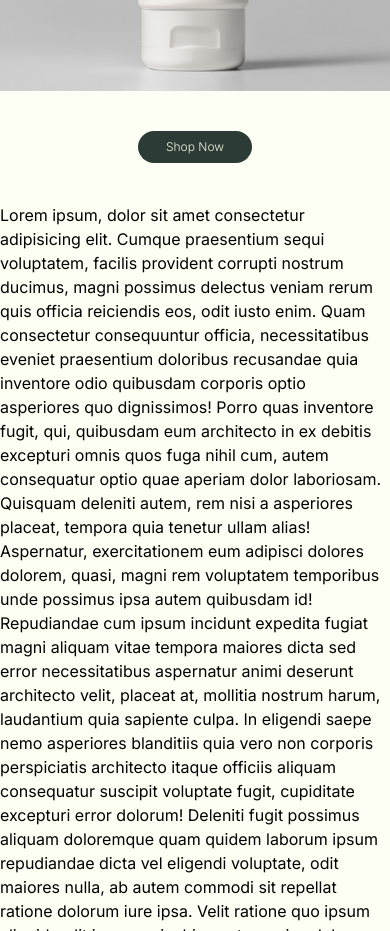
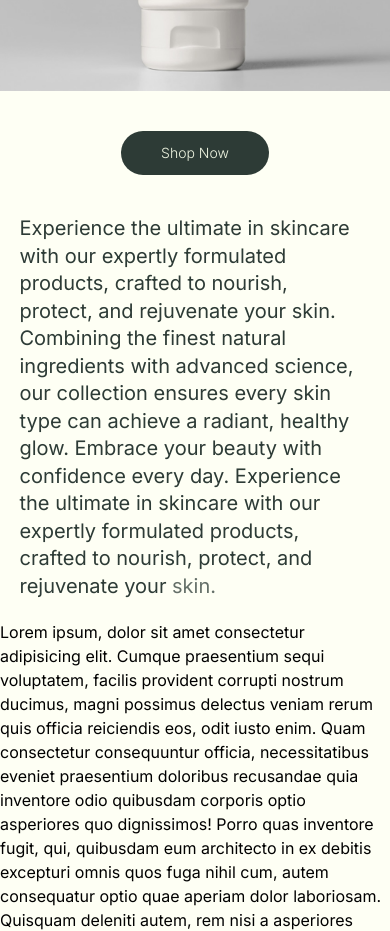
Before and after one commit to soni-naveen/skincare-frontend-task, a Next.js app: page / in a window 390 px wide. Shown: the part 1120-2051 px from the top of the page. Built offline with nearby package versions, Linux system fonts and the light colour scheme.

Commit message:
feat: added on-scroll reveal paragraph

```diff
--- /dev/null
+++ b/src/app/components/TextReveal.jsx
@@ -0,0 +1,54 @@
+"use client";
+
+import { useRef } from "react";
+import { motion, useScroll, useTransform, useSpring } from "framer-motion";
+
+const RevealWord = ({ word, index, total, scrollYProgress }) => {
+  // Add overlap by expanding the scroll interval for each word
+  const start = (index - 1) / total;
+  const end = (index + 2) / total;
+
+  // Add smooth interpolation using useSpring
+  const rawOpacity = useTransform(scrollYProgress, [start, end], [0.2, 1]);
+  const opacity = useSpring(rawOpacity, {
+    stiffness: 60,
+    damping: 20,
+    mass: 1,
+  });
+
+  return (
+    <motion.span style={{ opacity }} className="inline-block">
+      {word}
+      {index < total - 1 && <span>&nbsp;</span>}
+    </motion.span>
+  );
+};
+
+const TextScrollReveal = ({ text }) => {
+  const ref = useRef(null);
+  const { scrollYProgress } = useScroll({
+    target: ref,
+    offset: ["start 90%", "end 40%"], // starts a bit later for smoother entry
+  });
+
+  const words = text.trim().split(/\s+/);
+
+  return (
+    <div
+      ref={ref}
+      className="text-secondary text-xl sm:text-2xl md:text-3xl lg:text-4xl leading-snug pb-5 xs:py-16 md:py-20 px-[5%]"
+    >
+      {words.map((word, i) => (
+        <RevealWord
+          key={i}
+          word={word}
+          index={i}
+          total={words.length}
+          scrollYProgress={scrollYProgress}
+        />
+      ))}
+    </div>
+  );
+};
+
+export default TextScrollReveal;
--- a/src/app/page.jsx
+++ b/src/app/page.jsx
@@ -5,14 +5,14 @@ import Navbar from "./components/Navbar";
 import Footer from "./components/Footer";
 import Image from "next/image";
 import DetailCard from "./components/DetailCard";
+import TextReveal from "./components/TextReveal";
 
 export default function page() {
   const [loading, setLoading] = useState(false);
   const [count, setCount] = useState(0);
 
   useEffect(() => {
-    setLoading(false);
-    // setLoading(true);
+    setLoading(true);
     setTimeout(() => {
       setLoading(false);
     }, 2500);
@@ -45,7 +45,7 @@ export default function page() {
     <>
       {loading ? (
         <div className="flex items-end justify-end h-[calc(100vh-10px)]">
-          <span className="text-6xl xs:text-7xl text-[#26322C] mr-10 xs:mr-16 mb-5 xs:mb-10 font-medium">
+          <span className="text-7xl xs:text-8xl text-[#26322C] mr-10 xs:mr-16 mb-5 xs:mb-10 font-medium">
             {count}
           </span>
         </div>
@@ -122,10 +122,15 @@ export default function page() {
           </section>
           <section className="bg-main">
             <div className="flex justify-center py-10 xs:hidden">
-              <button className="xs:hidden bg-secondary px-7 py-2 rounded-full text-primary font-light text-xs w-fit">
+              <button className="xs:hidden bg-secondary px-10 py-3 rounded-full text-primary font-light text-sm w-fit">
                 Shop Now
               </button>
             </div>
+            <TextReveal
+              text={
+                "Experience the ultimate in skincare with our expertly formulated products, crafted to nourish, protect, and rejuvenate your skin. Combining the finest natural ingredients with advanced science, our collection ensures every skin type can achieve a radiant, healthy glow. Embrace your beauty with confidence every day. Experience the ultimate in skincare with our expertly formulated products, crafted to nourish, protect, and rejuvenate your skin."
+              }
+            />
             <div>
               Lorem ipsum, dolor sit amet consectetur adipisicing elit. Cumque
               praesentium sequi voluptatem, facilis provident corrupti nostrum
```
Also changed, not shown: package.json (+5 -4 lines), 1 other file (tests, documents, lock files or other folders).
